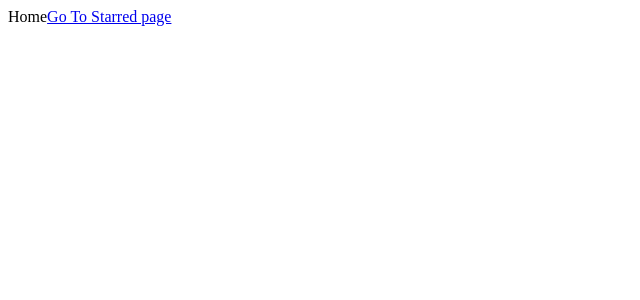
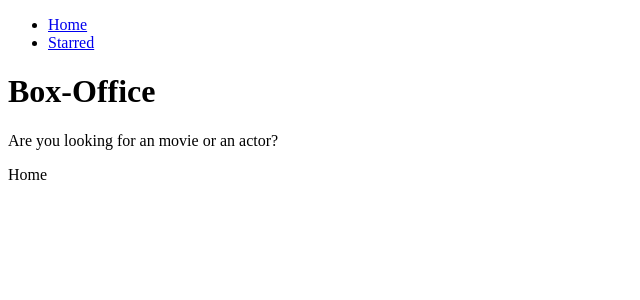
Before and after one commit to gopala142002/Box-Office, a React (Create React App) app: page / in a window 1280 px wide. Shown: the top 300 px of the page, without its empty margins (0-640 px from the left). Built offline with nearby package versions, Linux system fonts and the light colour scheme.

Commit message:
added navigation and shared layout for home and starred pages

```diff
--- a/src/App.js
+++ b/src/App.js
@@ -1,18 +1,18 @@
 import {BrowserRouter,Routes,Route} from 'react-router-dom';
 import Home from './pages/Home';
-import Contact from './pages/Contact';
+// import Contact from './pages/Contact';
 import Starred from './pages/Starred';
+import MainLayout from './components/MainLayout';
 const App=()=>{
     return(
         <>
             <BrowserRouter>
+                <MainLayout/>
                 <Routes>
-                    <Route path="/" element={<Home/>}/>
-                    <Route path='/Contact' element={<Contact/>}/>
-                    <Route path='/Starred' element={<Starred/>}/>
-
-
-                    {/* for unmatched URL */}
+                    {/* <Route element={<MainLayout/>}/> */}
+                        <Route path="/" element={<Home/>}/>
+                        <Route path='/Starred' element={<Starred/>}/>
+                    {/* <Route/> */}
                     <Route path='*' element={<div style={{display:"flex"}}><h1 style={{margin:"auto"}}>NOT FOUND</h1></div>}/>
                 </Routes>
             </BrowserRouter>
--- /dev/null
+++ b/src/components/AppTitle.jsx
@@ -0,0 +1,10 @@
+const AppTitle=(props)=>{
+    const {title="Box-Office",subtitle="Are you looking for an movie or an actor?"}=props;
+    return(
+        <div>
+            <h1>{title}</h1>
+            <p>{subtitle}</p>
+        </div>
+    )
+};
+export default AppTitle;
--- /dev/null
+++ b/src/components/MainLayout.jsx
@@ -0,0 +1,12 @@
+// import { Outlet } from "react-router-dom";
+import Navs from "./Navs";
+import AppTitle from "./AppTitle";
+const MainLayout=()=>{
+    return(
+        <div>
+            <Navs/>
+            <AppTitle/>
+        </div>
+    )
+};
+export default MainLayout;
--- /dev/null
+++ b/src/components/Navs.jsx
@@ -0,0 +1,23 @@
+import { Link } from "react-router-dom";
+const LINKS=[
+    {
+        text:"Home",
+        to:"/"
+    },
+    {
+        text:"Starred",
+        to:"/Starred"
+    }
+];
+const Navs=()=>{
+    return(
+        <div>
+            <ul>
+                {
+                    LINKS.map((LINK)=><li key={LINK.to}><Link to={LINK.to}>{LINK.text}</Link></li>)
+                }
+            </ul>
+        </div>
+    )
+};
+export default Navs;
--- a/src/pages/Home.jsx
+++ b/src/pages/Home.jsx
@@ -1,9 +1,7 @@
-import { Link } from "react-router-dom";
 const Home=()=>{
     return(
         <div>
             Home
-            <Link to={"/Starred"}>Go To Starred page</Link>
         </div>
     )
 };
```
